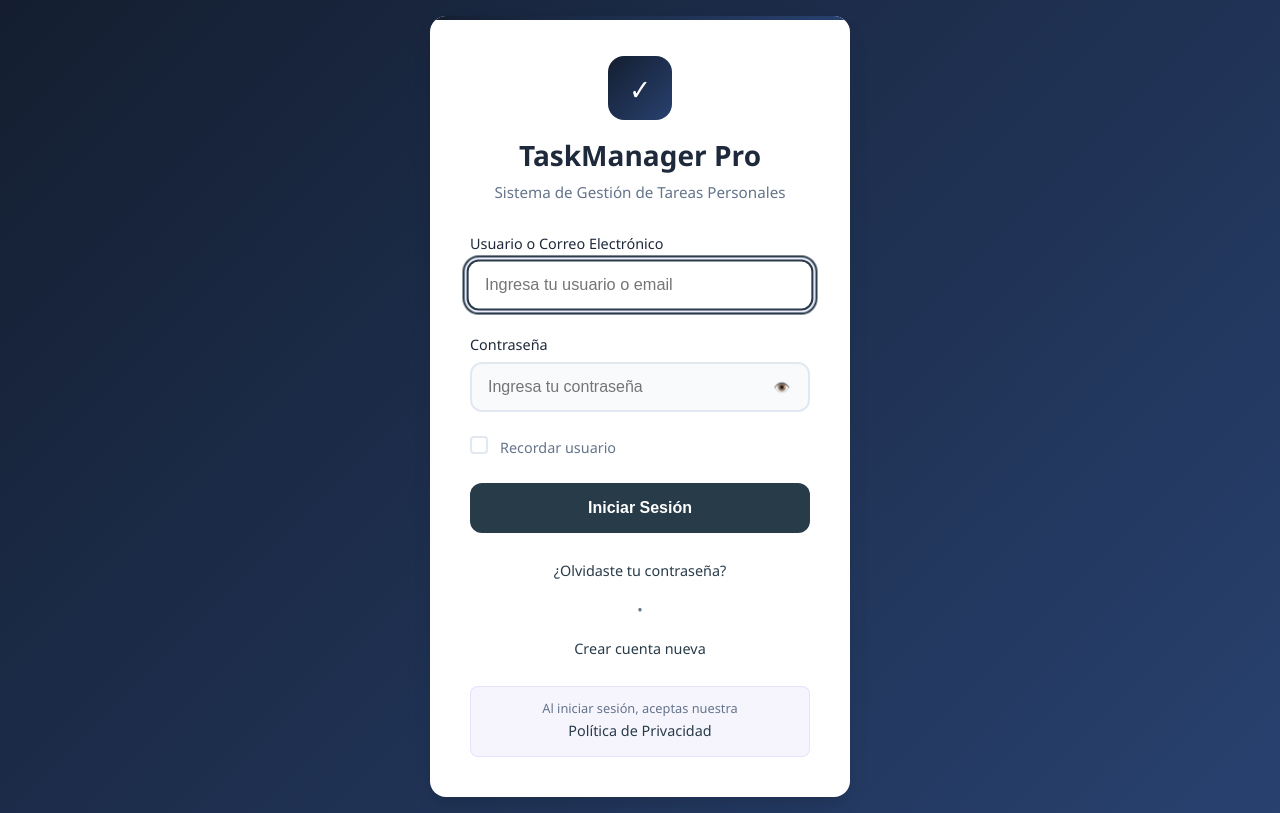
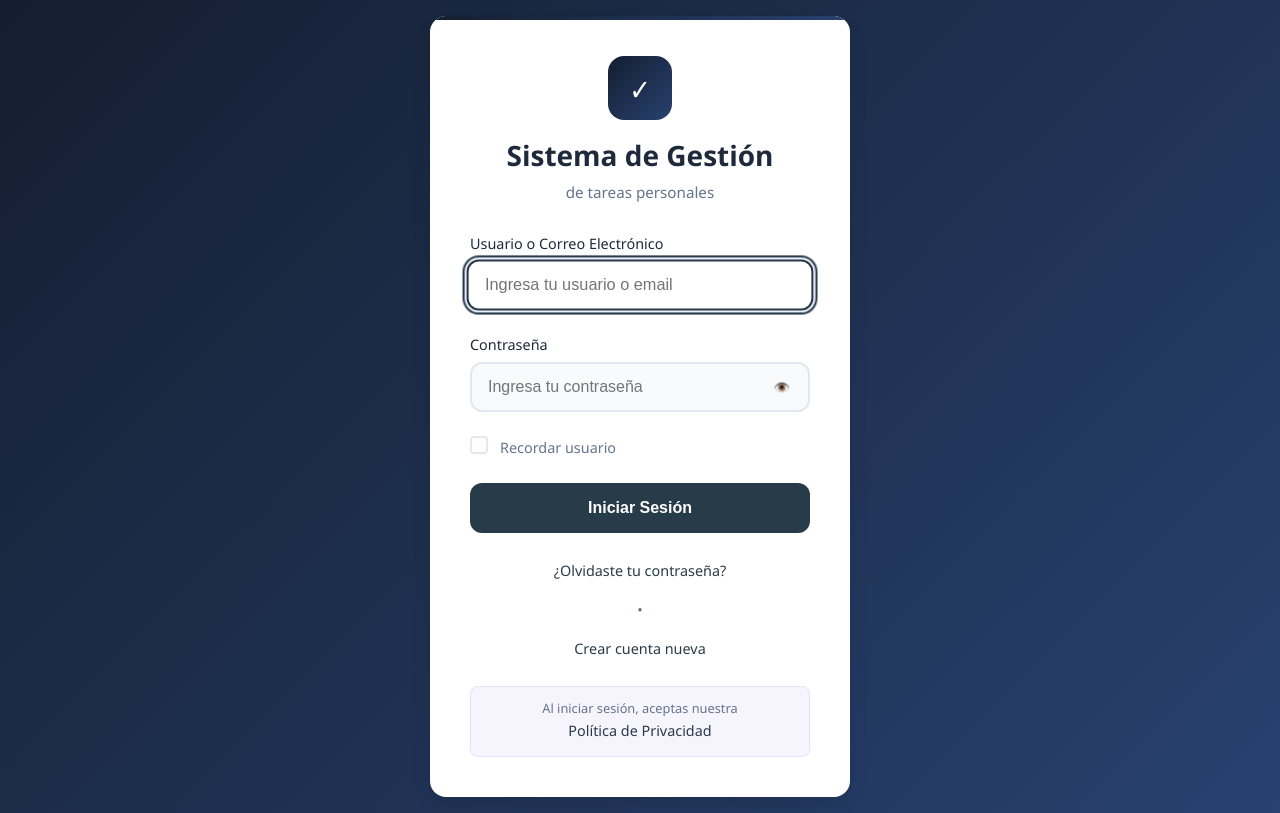
Before and after one commit to Andy-tech-m/Desarrollo_de_plataforma, a plain HTML site: page index.html in a window 1280 px wide. Drawn offline with Linux system fonts and the light colour scheme.

Commit message:
Act1-Login

```diff
--- a/index.html
+++ b/index.html
@@ -3,15 +3,15 @@
 <head>
     <meta charset="UTF-8">
     <meta name="viewport" content="width=device-width, initial-scale=1.0">
-    <title>TechSolutions - Iniciar Sesión</title>
+    <title>TechSolutions</title>
     <link rel="stylesheet" href="style.css">
 </head>
 <body>
     <div class="login-container" role="main">
         <div class="logo-section">
             <div class="logo" role="img" aria-label="Logo de TaskManager Pro"></div>
-            <h1 class="app-title">TaskManager Pro</h1>
-            <p class="app-subtitle">Sistema de Gestión de Tareas Personales</p>
+            <h1 class="app-title">Sistema de Gestión</h1>
+            <p class="app-subtitle">de tareas personales</p>
         </div>
 
         <div id="errorMessage" class="error-message" role="alert" aria-live="polite"></div>
```
